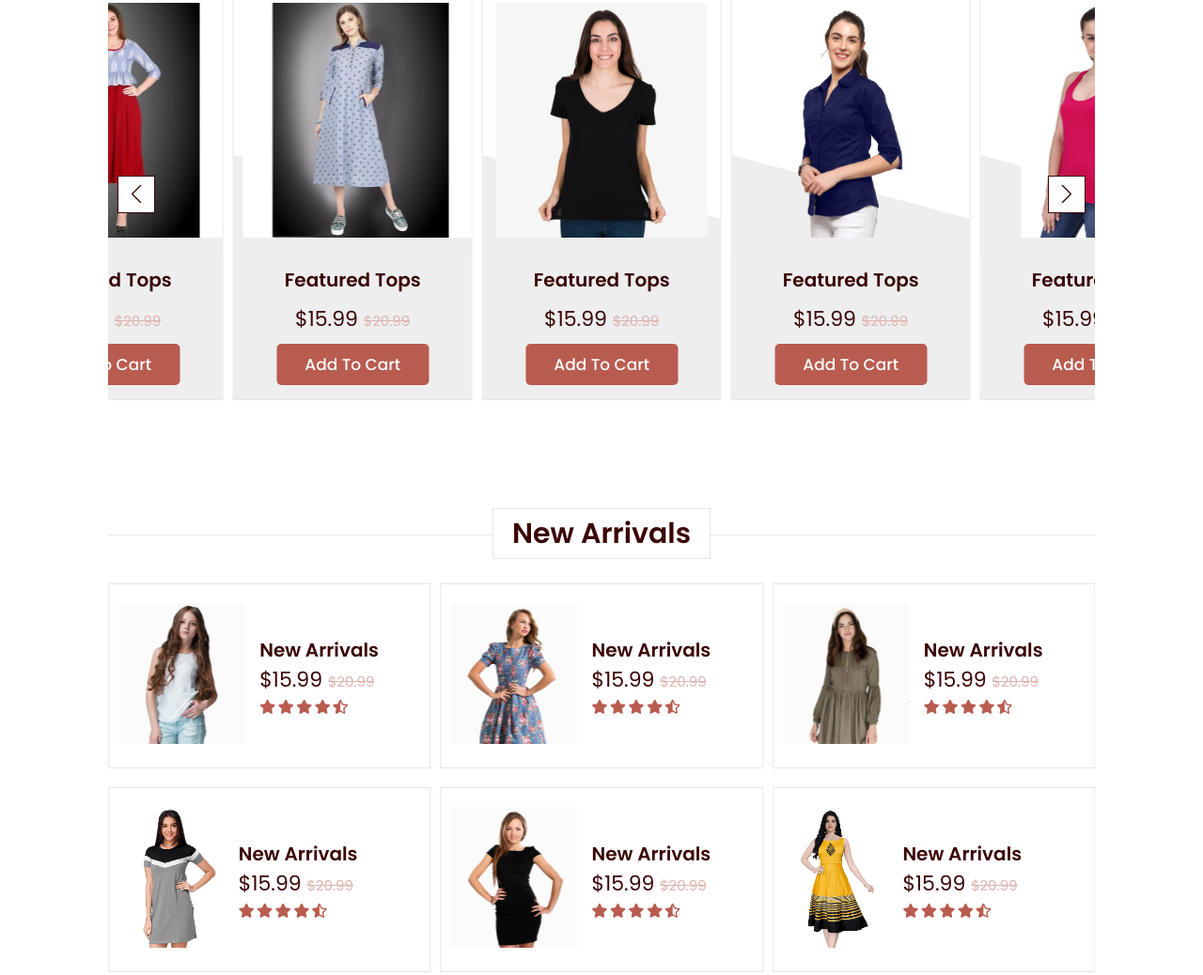
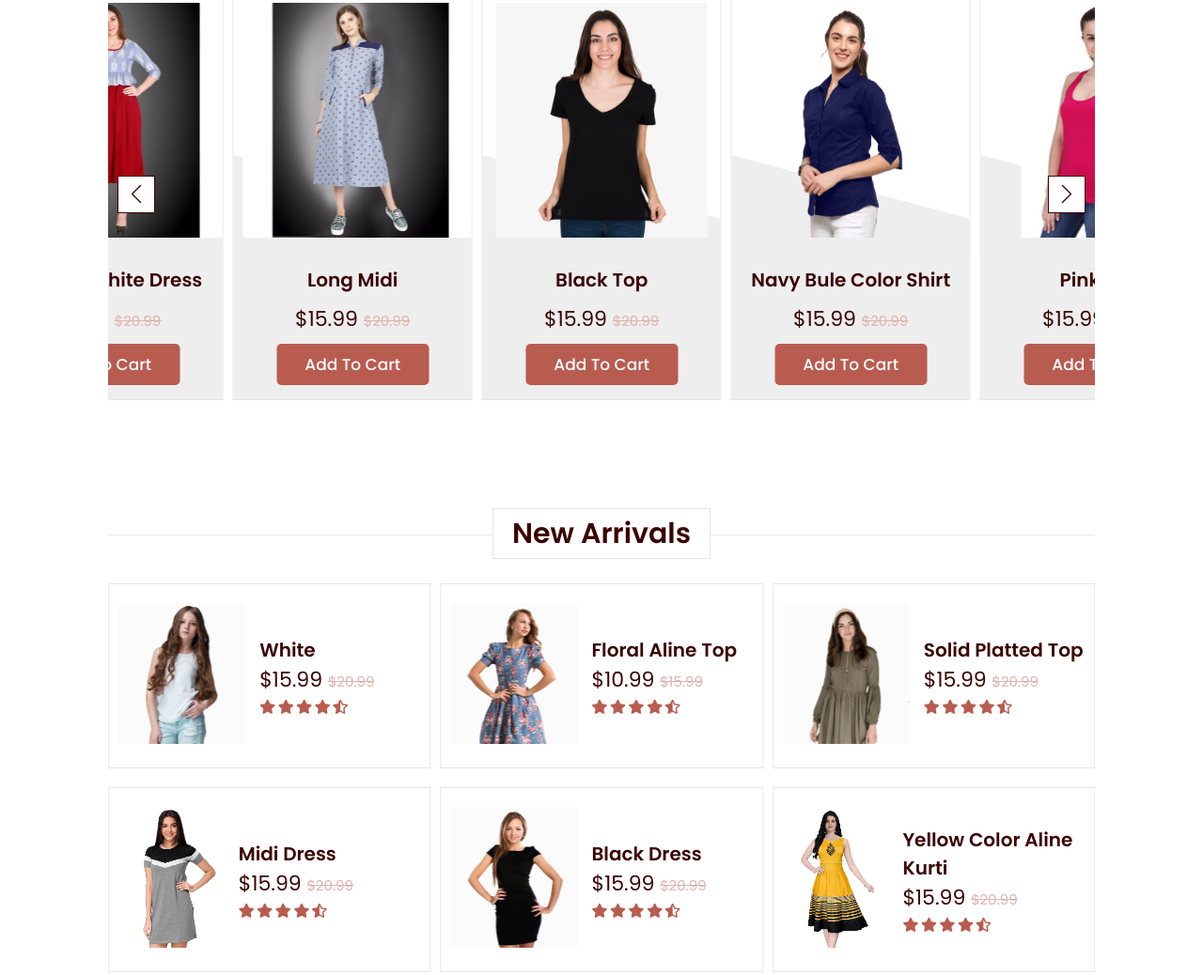
Before and after one commit to SalinaKhan1225/SKCollection, a plain HTML site: page index.html in a window 1280 px wide. Shown: the part 993-2031 px from the top of the page at 94% size. Drawn offline with nearby package versions, Linux system fonts and the light colour scheme.

Commit message:
first commit

```diff
--- a/index.html
+++ b/index.html
@@ -115,7 +115,7 @@
                     <img src="Img/F-1.jpg" alt="">
                 </div>
                 <div class="content">
-                    <h3>featured Tops</h3>
+                    <h3>Black Top</h3>
                     <div class="price">$15.99 <span>$20.99</span></div>
                     <a href="#" class="btn">add to cart</a>
                 </div>
@@ -131,7 +131,7 @@
                     <img src="Img/F-2.png" alt="">
                 </div>
                 <div class="content">
-                    <h3>featured Tops</h3>
+                    <h3>Navy Bule Color Shirt</h3>
                     <div class="price">$15.99 <span>$20.99</span></div>
                     <a href="#" class="btn">add to cart</a>
                 </div>
@@ -147,7 +147,7 @@
                     <img src="Img/F-3.jpeg" alt="">
                 </div>
                 <div class="content">
-                    <h3>featured Tops</h3>
+                    <h3>Pink Top</h3>
                     <div class="price">$15.99 <span>$20.99</span></div>
                     <a href="#" class="btn">add to cart</a>
                 </div>
@@ -163,7 +163,7 @@
                     <img src="Img/F-4.jpeg" alt="">
                 </div>
                 <div class="content">
-                    <h3>featured Tops</h3>
+                    <h3>Denim Shirt</h3>
                     <div class="price">$15.99 <span>$20.99</span></div>
                     <a href="#" class="btn">add to cart</a>
                 </div>
@@ -179,7 +179,7 @@
                     <img src="Img/F-5.jpeg" alt="">
                 </div>
                 <div class="content">
-                    <h3>featured Tops</h3>
+                    <h3>Printed Shirt</h3>
                     <div class="price">$15.99 <span>$20.99</span></div>
                     <a href="#" class="btn">add to cart</a>
                 </div>
@@ -195,7 +195,7 @@
                     <img src="Img/F-6.jpeg" alt="">
                 </div>
                 <div class="content">
-                    <h3>featured Tops</h3>
+                    <h3>Shirt</h3>
                     <div class="price">$15.99 <span>$20.99</span></div>
                     <a href="#" class="btn">add to cart</a>
                 </div>
@@ -211,7 +211,7 @@
                     <img src="Img/F-7.jpeg" alt="">
                 </div>
                 <div class="content">
-                    <h3>featured Tops</h3>
+                    <h3>Asymmetric Top</h3>
                     <div class="price">$15.99 <span>$20.99</span></div>
                     <a href="#" class="btn">add to cart</a>
                 </div>
@@ -227,7 +227,7 @@
                     <img src="Img/F-8.jpeg" alt="">
                 </div>
                 <div class="content">
-                    <h3>featured Tops</h3>
+                    <h3>Black Midi</h3>
                     <div class="price">$15.99 <span>$20.99</span></div>
                     <a href="#" class="btn">add to cart</a>
                 </div>
@@ -243,7 +243,7 @@
                     <img src="Img/F-9.jpeg" alt="">
                 </div>
                 <div class="content">
-                    <h3>featured Tops</h3>
+                    <h3>Red and White Dress</h3>
                     <div class="price">$15.99 <span>$20.99</span></div>
                     <a href="#" class="btn">add to cart</a>
                 </div>
@@ -259,7 +259,7 @@
                     <img src="Img/F-10.jpeg" alt="">
                 </div>
                 <div class="content">
-                    <h3>featured Tops</h3>
+                    <h3>Long Midi</h3>
                     <div class="price">$15.99 <span>$20.99</span></div>
                     <a href="#" class="btn">add to cart</a>
                 </div>
@@ -292,8 +292,8 @@
                     <img src="Img/A-1.jpg" alt="">
                 </div>
                 <div class="content">
-                    <h3>new arrivals</h3>
-                    <div class="price">$15.99 <span>$20.99</span></div>
+                    <h3>Floral Aline Top</h3>
+                    <div class="price">$10.99 <span>$15.99</span></div>
                     <div class="stars">
                         <i class="fas fa-star"></i>
                         <i class="fas fa-star"></i>
@@ -309,7 +309,7 @@
                     <img src="Img/A-2.jpg" alt="">
                 </div>
                 <div class="content">
-                    <h3>new arrivals</h3>
+                    <h3>Solid Platted Top</h3>
                     <div class="price">$15.99 <span>$20.99</span></div>
                     <div class="stars">
                         <i class="fas fa-star"></i>
@@ -326,7 +326,7 @@
                     <img src="Img/A-3.jpg" alt="">
                 </div>
                 <div class="content">
-                    <h3>new arrivals</h3>
+                    <h3>Blue Color Top</h3>
                     <div class="price">$15.99 <span>$20.99</span></div>
                     <div class="stars">
                         <i class="fas fa-star"></i>
@@ -343,7 +343,7 @@
                     <img src="Img/A-4.jpg" alt="">
                 </div>
                 <div class="content">
-                    <h3>new arrivals</h3>
+                    <h3>Zebra Print Top</h3>
                     <div class="price">$15.99 <span>$20.99</span></div>
                     <div class="stars">
                         <i class="fas fa-star"></i>
@@ -360,7 +360,7 @@
                     <img src="Img/A-5.jpg" alt="">
                 </div>
                 <div class="content">
-                    <h3>new arrivals</h3>
+                    <h3>White <T-Shirt></T-Shirt></h3>
                     <div class="price">$15.99 <span>$20.99</span></div>
                     <div class="stars">
                         <i class="fas fa-star"></i>
@@ -385,7 +385,7 @@
                     <img src="Img/A-6.jpg" alt="">
                 </div>
                 <div class="content">
-                    <h3>new arrivals</h3>
+                    <h3>Black Dress</h3>
                     <div class="price">$15.99 <span>$20.99</span></div>
                     <div class="stars">
                         <i class="fas fa-star"></i>
@@ -402,7 +402,7 @@
                     <img src="Img/A-7.png" alt="">
                 </div>
                 <div class="content">
-                    <h3>new arrivals</h3>
+                    <h3>Yellow Color Aline Kurti</h3>
                     <div class="price">$15.99 <span>$20.99</span></div>
                     <div class="stars">
                         <i class="fas fa-star"></i>
@@ -419,7 +419,7 @@
                     <img src="Img/A-8.png" alt="">
                 </div>
                 <div class="content">
-                    <h3>new arrivals</h3>
+                    <h3>Pink Cape Dress</h3>
                     <div class="price">$15.99 <span>$20.99</span></div>
                     <div class="stars">
                         <i class="fas fa-star"></i>
@@ -436,7 +436,7 @@
                     <img src="Img/A-9.png" alt="">
                 </div>
                 <div class="content">
-                    <h3>new arrivals</h3>
+                    <h3>Pink Aline Gown</h3>
                     <div class="price">$15.99 <span>$20.99</span></div>
                     <div class="stars">
                         <i class="fas fa-star"></i>
@@ -453,7 +453,7 @@
                     <img src="Img/A-10.png" alt="">
                 </div>
                 <div class="content">
-                    <h3>new arrivals</h3>
+                    <h3>Midi Dress</h3>
                     <div class="price">$15.99 <span>$20.99</span></div>
                     <div class="stars">
                         <i class="fas fa-star"></i>
@@ -509,7 +509,7 @@
 
             <div class="swiper-slide box">
                 <img src="Img/pic-1.png" alt="">
-                <h3>john deo</h3>
+                <h3>Martha James</h3>
                 <p>Lorem ipsum dolor, sit amet consectetur adipisicing elit. Aspernatur nihil ipsa placeat. Aperiam at sint, eos ex similique facere hic.</p>
                 <div class="stars">
                     <i class="fas fa-star"></i>
@@ -522,7 +522,7 @@
 
             <div class="swiper-slide box">
                 <img src="Img/pic-2.png" alt="">
-                <h3>john deo</h3>
+                <h3>Rina Daniel</h3>
                 <p>Lorem ipsum dolor, sit amet consectetur adipisicing elit. Aspernatur nihil ipsa placeat. Aperiam at sint, eos ex similique facere hic.</p>
                 <div class="stars">
                     <i class="fas fa-star"></i>
@@ -535,7 +535,7 @@
 
             <div class="swiper-slide box">
                 <img src="Img/pic-3.png" alt="">
-                <h3>john deo</h3>
+                <h3>John Deo</h3>
                 <p>Lorem ipsum dolor, sit amet consectetur adipisicing elit. Aspernatur nihil ipsa placeat. Aperiam at sint, eos ex similique facere hic.</p>
                 <div class="stars">
                     <i class="fas fa-star"></i>
@@ -547,7 +547,7 @@
             </div>
             <div class="swiper-slide box">
                 <img src="Img/pic-4.png" alt="">
-                <h3>john deo</h3>
+                <h3>John Martin</h3>
                 <p>Lorem ipsum dolor, sit amet consectetur adipisicing elit. Aspernatur nihil ipsa placeat. Aperiam at sint, eos ex similique facere hic.</p>
                 <div class="stars">
                     <i class="fas fa-star"></i>
@@ -560,7 +560,7 @@
 
             <div class="swiper-slide box">
                 <img src="Img/pic-5.png" alt="">
-                <h3>john deo</h3>
+                <h3>Anna Frank</h3>
                 <p>Lorem ipsum dolor, sit amet consectetur adipisicing elit. Aspernatur nihil ipsa placeat. Aperiam at sint, eos ex similique facere hic.</p>
                 <div class="stars">
                     <i class="fas fa-star"></i>
@@ -573,7 +573,7 @@
 
             <div class="swiper-slide box">
                 <img src="Img/pic-6.png" alt="">
-                <h3>john deo</h3>
+                <h3>Kirsty Martin</h3>
                 <p>Lorem ipsum dolor, sit amet consectetur adipisicing elit. Aspernatur nihil ipsa placeat. Aperiam at sint, eos ex similique facere hic.</p>
                 <div class="stars">
                     <i class="fas fa-star"></i>
@@ -609,7 +609,7 @@
                     <img src="Img/blog-1.jpg" alt="">
                 </div>
                 <div class="content">
-                    <h3>blog title goes here</h3>
+                    <h3>Women Fashion Dress</h3>
                     <p>Lorem ipsum dolor sit amet consectetur adipisicing elit. Optio, odio.</p>
                     <a href="#" class="btn">read more</a>
                 </div>
@@ -620,7 +620,7 @@
                     <img src="Img/blog-2.jpg" alt="">
                 </div>
                 <div class="content">
-                    <h3>blog title goes here</h3>
+                    <h3>Couple Fashion Dress</h3>
                     <p>Lorem ipsum dolor sit amet consectetur adipisicing elit. Optio, odio.</p>
                     <a href="#" class="btn">read more</a>
                 </div>
@@ -631,7 +631,7 @@
                     <img src="Img/blog-3.jpg" alt="">
                 </div>
                 <div class="content">
-                    <h3>blog title goes here</h3>
+                    <h3>Mens Fashion Dress</h3>
                     <p>Lorem ipsum dolor sit amet consectetur adipisicing elit. Optio, odio.</p>
                     <a href="#" class="btn">read more</a>
                 </div>
@@ -642,7 +642,7 @@
                     <img src="Img/blog-4.jpg" alt="">
                 </div>
                 <div class="content">
-                    <h3>blog title goes here</h3>
+                    <h3>Kids Fashion Dress</h3>
                     <p>Lorem ipsum dolor sit amet consectetur adipisicing elit. Optio, odio.</p>
                     <a href="#" class="btn">read more</a>
                 </div>
@@ -653,7 +653,7 @@
                     <img src="Img/blog-5.jpg" alt="">
                 </div>
                 <div class="content">
-                    <h3>blog title goes here</h3>
+                    <h3>Girls Fashion Dress</h3>
                     <p>Lorem ipsum dolor sit amet consectetur adipisicing elit. Optio, odio.</p>
                     <a href="#" class="btn">read more</a>
                 </div>
--- a/style.scss
+++ b/style.scss
@@ -803,6 +803,9 @@ section{
         text-align: center;
         font-size: 2.5rem;
         border-bottom: none;
+        .header-1{
+font-size: 8px;
+        }
     }
 
 }
```
Also changed, not shown: style.css, 1 other file.
